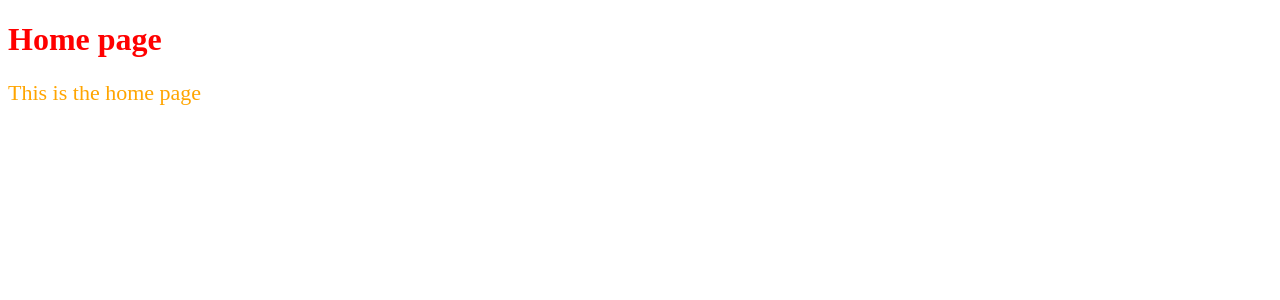
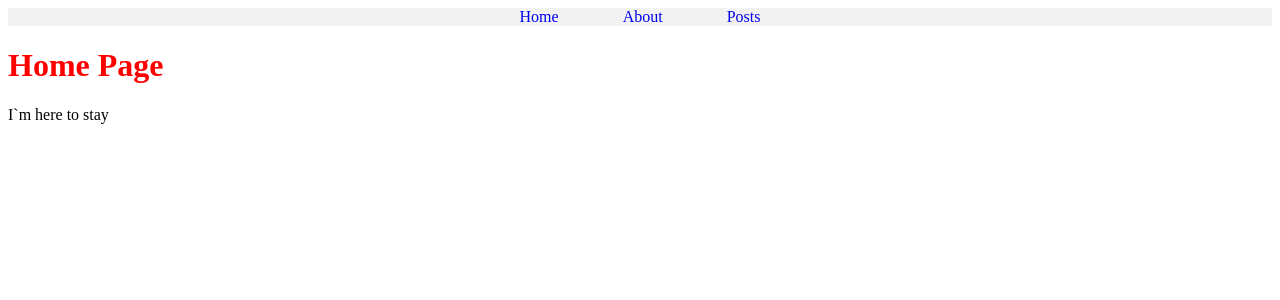
Before and after one commit to FrancisCalizo/JS-Concepts-2020, a Next.js app in the folder nextjs-react-query-posts/: page / in a window 1280 px wide. Shown: the top 300 px of the page. Built offline with nearby package versions, Linux system fonts and the light colour scheme.

Commit message:
Add layout and minor styling

```diff
--- /dev/null
+++ b/nextjs-react-query-posts/src/components/layout.tsx
@@ -0,0 +1,64 @@
+import React from 'react';
+import Link from 'next/link';
+import Head from 'next/head';
+import styled from 'styled-components';
+
+interface LayoutProps {
+  children: React.ReactNode;
+  title: string;
+}
+
+const Nav = styled.nav`
+  display: flex;
+  flex-direction: row;
+  justify-content: center;
+  background: #f2f2f2;
+`;
+
+const LinkContainer = styled.div`
+  margin: 0 2rem;
+
+  a {
+    text-decoration: none;
+  }
+`;
+
+const Layout: React.FC<LayoutProps> = ({
+  children,
+  title = 'This is the default title',
+}) => {
+  return (
+    <div>
+      <Head>
+        <title>{title}</title>
+        <meta charSet="utf-8" />
+        <meta name="viewport" content="initial-scale=1.0, width=device-width" />
+      </Head>
+      <header>
+        <Nav>
+          <LinkContainer>
+            <Link href="/">
+              <a>Home</a>
+            </Link>{' '}
+          </LinkContainer>
+          <LinkContainer>
+            <Link href="/about">
+              <a>About</a>
+            </Link>{' '}
+          </LinkContainer>
+          <LinkContainer>
+            <Link href="/posts">
+              <a>Posts</a>
+            </Link>
+          </LinkContainer>
+        </Nav>
+      </header>
+
+      {children}
+
+      <footer>{'I`m here to stay'}</footer>
+    </div>
+  );
+};
+
+export default Layout;
--- a/nextjs-react-query-posts/src/pages/index.tsx
+++ b/nextjs-react-query-posts/src/pages/index.tsx
@@ -1,19 +1,15 @@
 import styled from 'styled-components';
+
+import Layout from '../components/layout';
 
 const Title = styled.h1`
   color: red;
 `;
 
-const Subheader = styled.p`
-  font-size: 22px;
-  color: orange;
-`;
-
 export default function Index() {
   return (
-    <div>
-      <Title>Home page</Title>
-      <Subheader>This is the home page</Subheader>
-    </div>
+    <Layout title="React Query For Posts">
+      <Title>Home Page</Title>
+    </Layout>
   );
 }
```
Also changed, not shown: 1 other file (tests, documents, lock files or other folders).
